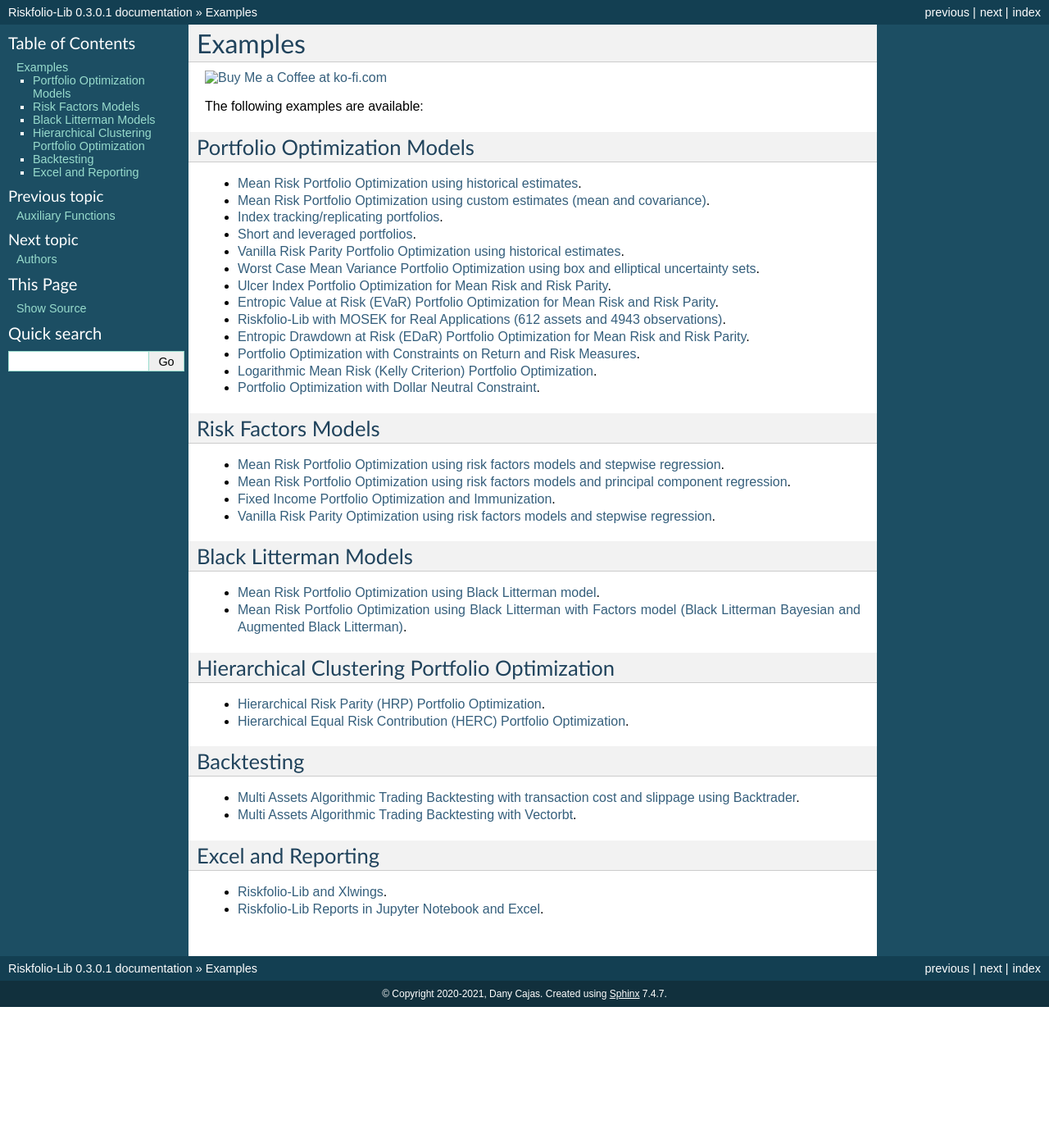
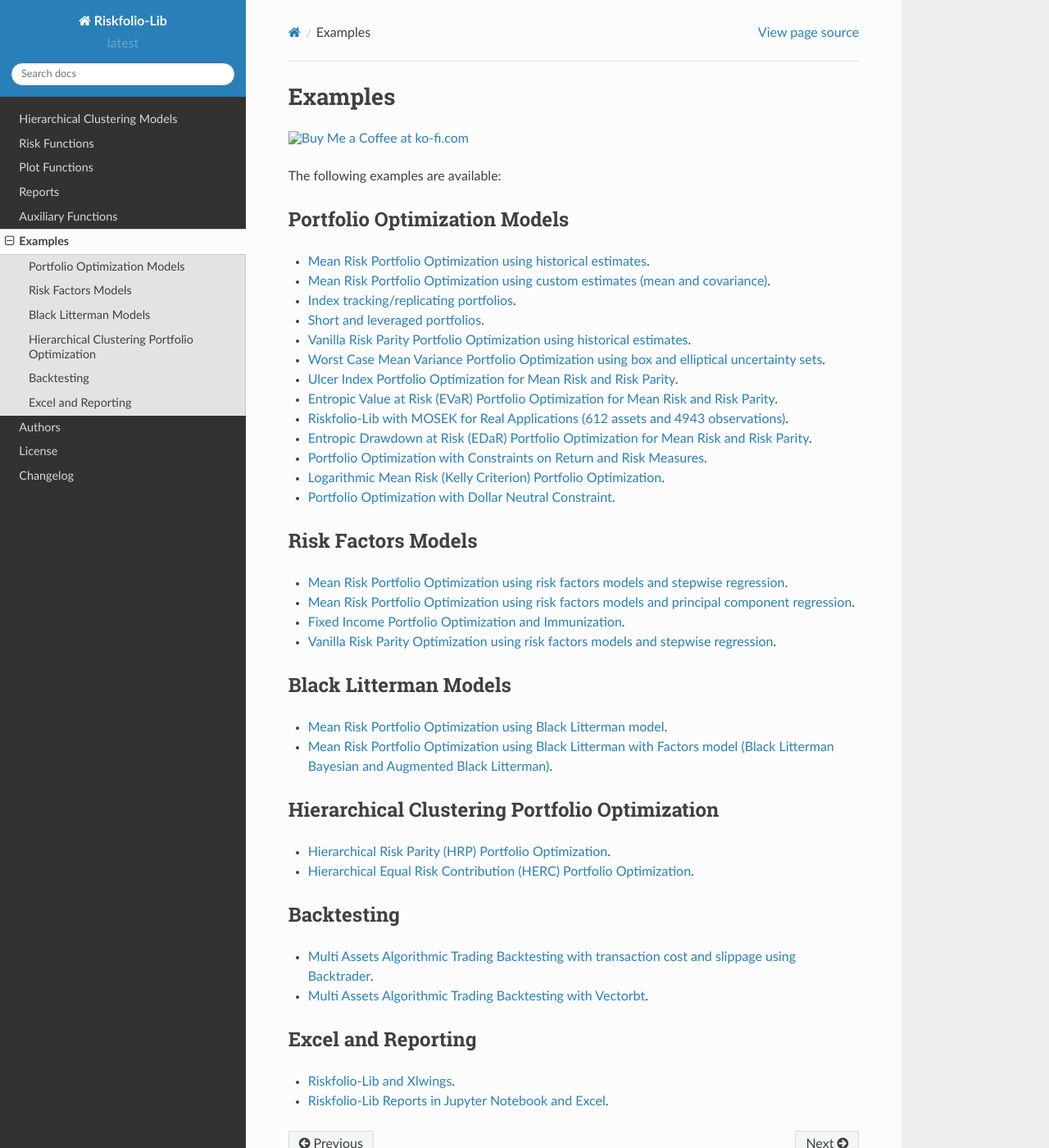
Before and after one commit to dcajasn/Riskfolio-Lib, a Sphinx documentation site: the page built from docs/source/examples.rst, in a window 1280 px wide and 1400 px high. Shown: the whole window at 82% size. Built offline with Sphinx 7.4.7 and the Read the Docs theme 2.0.0, drawn with Linux system fonts in a browser that asks for light colours; pages that are not in the unit, such as notebooks, are missing from menus; some of the changed text lies outside the part shown.

Commit message:
Update conf.py

```diff
--- a/docs/source/conf.py
+++ b/docs/source/conf.py
@@ -12,7 +12,7 @@
 #
 import os
 import sys
-# import sphinx_rtd_theme
+import sphinx_rtd_theme
 
 sys.path.insert(0, os.path.abspath('../..'))
 sys.path.insert(1, os.path.abspath('../../riskfolio'))
@@ -37,7 +37,7 @@ release = '0.3.0.1'
 # ones.
 extensions = [
 #    'numpydoc',
-#    'sphinx_rtd_theme',
+    'sphinx_rtd_theme',
     'sphinx.ext.autodoc',
     'sphinx.ext.doctest',
     'sphinx.ext.autosummary',
@@ -79,7 +79,7 @@ exclude_patterns = []
 # The theme to use for HTML and HTML Help pages.  See the documentation for
 # a list of builtin themes.
 #
-html_theme = 'default'
+html_theme = 'sphinx_rtd_theme'
 
 # Add any paths that contain custom static files (such as style sheets) here,
 # relative to this directory. They are copied after the builtin static files,
```
